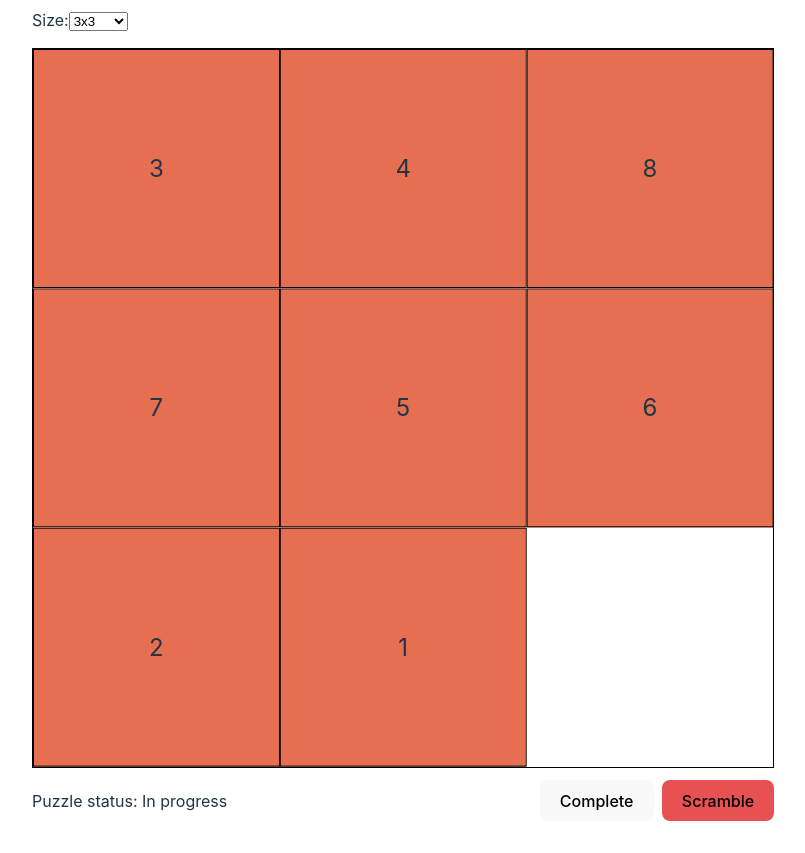
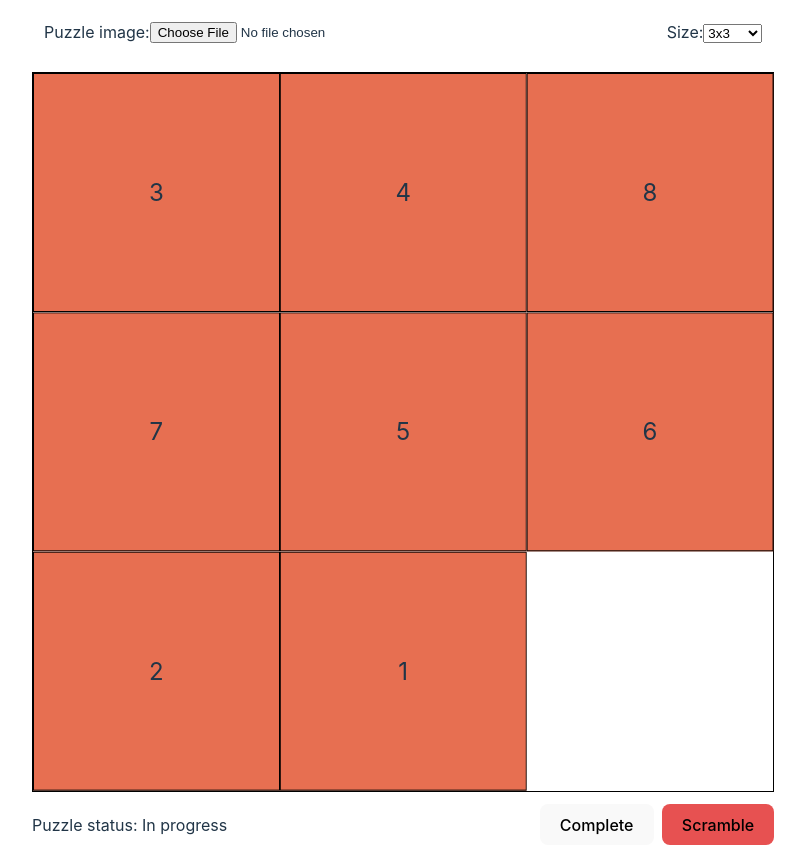
Before and after one commit to blake-boswell/slide-puzzle, a React (Vite) app: page / in a window 1280 px wide. Shown: the whole page, without its empty margins (54-859 px from the left). Before the commit the page ends 829 px from the top, so only its background shows below. Built offline with nearby package versions, Linux system fonts and the light colour scheme.

Commit message:
Added image uploads to the puzzle

```diff
--- a/src/pages/Puzzle.tsx
+++ b/src/pages/Puzzle.tsx
@@ -1,8 +1,10 @@
 import React, {
   Reducer,
   useEffect,
+  useLayoutEffect,
   useMemo,
   useReducer,
+  useRef,
   useState,
 } from 'react';
 import { PuzzleState, PuzzleAction, PuzzlePiece } from '../types/puzzle';
@@ -34,6 +36,10 @@ const Puzzle = () => {
     },
   );
   const [focusedPiece, setFocusedPiece] = useState(-1);
+  const [imageSource, setImageSource] = useState('');
+  const [imageHeight, setImageHeight] = useState(0);
+  const [imageWidth, setImageWidth] = useState(0);
+  const puzzleRef = useRef<HTMLDivElement>(null);
 
   useEffect(() => {
     dispatchMove({ type: 'resize', size: { rowSize, colSize } });
@@ -66,8 +72,6 @@ const Puzzle = () => {
       }
     }
   }, [focusedPiece]);
-
-  // Position absolute puzzle pieces
 
   const movePiece = (id: number, row: number, col: number) => {
     // Determine direction to move
@@ -195,9 +199,57 @@ const Puzzle = () => {
     return `${(piece.row + piece.column) * 0.1}s`;
   };
 
+  const handleImageLoad: React.ChangeEventHandler<HTMLInputElement> = e => {
+    const { files } = e.target;
+    for (let i = 0; i < files.length; i++) {
+      const file = files[i];
+
+      if (!file.type.startsWith('image/')) {
+        continue;
+      }
+
+      console.log(file);
+      const reader = new FileReader();
+      reader.onload = e => {
+        const { result } = e.target;
+        if (typeof result === 'string') {
+          const image = new Image();
+          image.src = result;
+          image.decode().then(() => {
+            if (puzzleRef.current) {
+              const puzzleWidth = puzzleRef.current.offsetWidth;
+              const newImageWidth =
+                image.width > puzzleWidth ? puzzleWidth : image.width;
+              const newImageHeight =
+                image.width > puzzleWidth
+                  ? (puzzleWidth * image.height) / image.width
+                  : image.height;
+              setImageHeight(newImageHeight);
+              setImageWidth(newImageWidth);
+              setImageSource(result);
+            } else {
+              setImageHeight(image.height);
+              setImageWidth(image.width);
+              setImageSource(result);
+            }
+          });
+        }
+      };
+      reader.readAsDataURL(file);
+    }
+  };
+
   return (
-    <div className="puzzle">
+    <div className="puzzle" ref={puzzleRef}>
       <div className="puzzle__control">
+        <label htmlFor="puzzle-image">Puzzle image: </label>
+        <input
+          id="puzzle-image"
+          type="file"
+          accept="image/*"
+          onChange={handleImageLoad}
+        />
+        <div className="control-end">
           <label htmlFor="size-selector">Size:</label>
           <select id="size-selector" onChange={handleSizeChange}>
             <option value="3x3">3x3</option>
@@ -210,7 +262,14 @@ const Puzzle = () => {
             <option value="10x10">10x10</option>
           </select>
         </div>
-      <div className="puzzle__board">
+      </div>
+      <div
+        className="puzzle__board"
+        style={{
+          aspectRatio:
+            imageWidth && imageHeight ? imageWidth / imageHeight : '1/1',
+        }}
+      >
         {puzzle.pieces.map(piece =>
           piece.column === puzzle.emptyLocation.column &&
           piece.row === puzzle.emptyLocation.row ? null : (
@@ -235,14 +294,27 @@ const Puzzle = () => {
                   isPuzzleComplete ? ' puzzle-piece__content--complete' : ''
                 }`}
                 style={{
+                  backgroundImage: `url(${imageSource})`,
+                  backgroundSize: `${imageWidth}px ${imageHeight}px`,
+                  backgroundRepeat: 'no-repeat',
+                  backgroundOrigin: 'border-box',
+                  backgroundPosition: `left ${((piece.id - 1) %
+                    puzzle.rowSize) *
+                    (1 / (puzzle.rowSize - 1)) *
+                    100}% top ${Math.floor((piece.id - 1) / puzzle.columnSize) *
+                    (1 / (puzzle.columnSize - 1)) *
+                    100}%`,
                   animationDelay: getDiagonalDelayTime(piece),
                 }}
               >
-                {piece.id}
+                {!imageSource && piece.id}
               </div>
             </div>
           ),
         )}
+        <div style={{ display: 'none' }}>
+          <img src={imageSource} />
+        </div>
       </div>
       <div className="puzzle__footer">
         <div>Puzzle status: {isPuzzleComplete ? 'Done' : 'In progress'}</div>
--- a/src/styles/puzzle.css
+++ b/src/styles/puzzle.css
@@ -5,6 +5,16 @@
   display: flex;
   flex-direction: column;
   justify-content: center;
+}
+
+.puzzle__control {
+  display: flex;
+  align-items: center;
+  padding: 12px;
+}
+
+.control-end {
+  margin-left: auto;
 }
 
 .puzzle__board {
```
Lines whose indentation alone changed are shown as unchanged.
